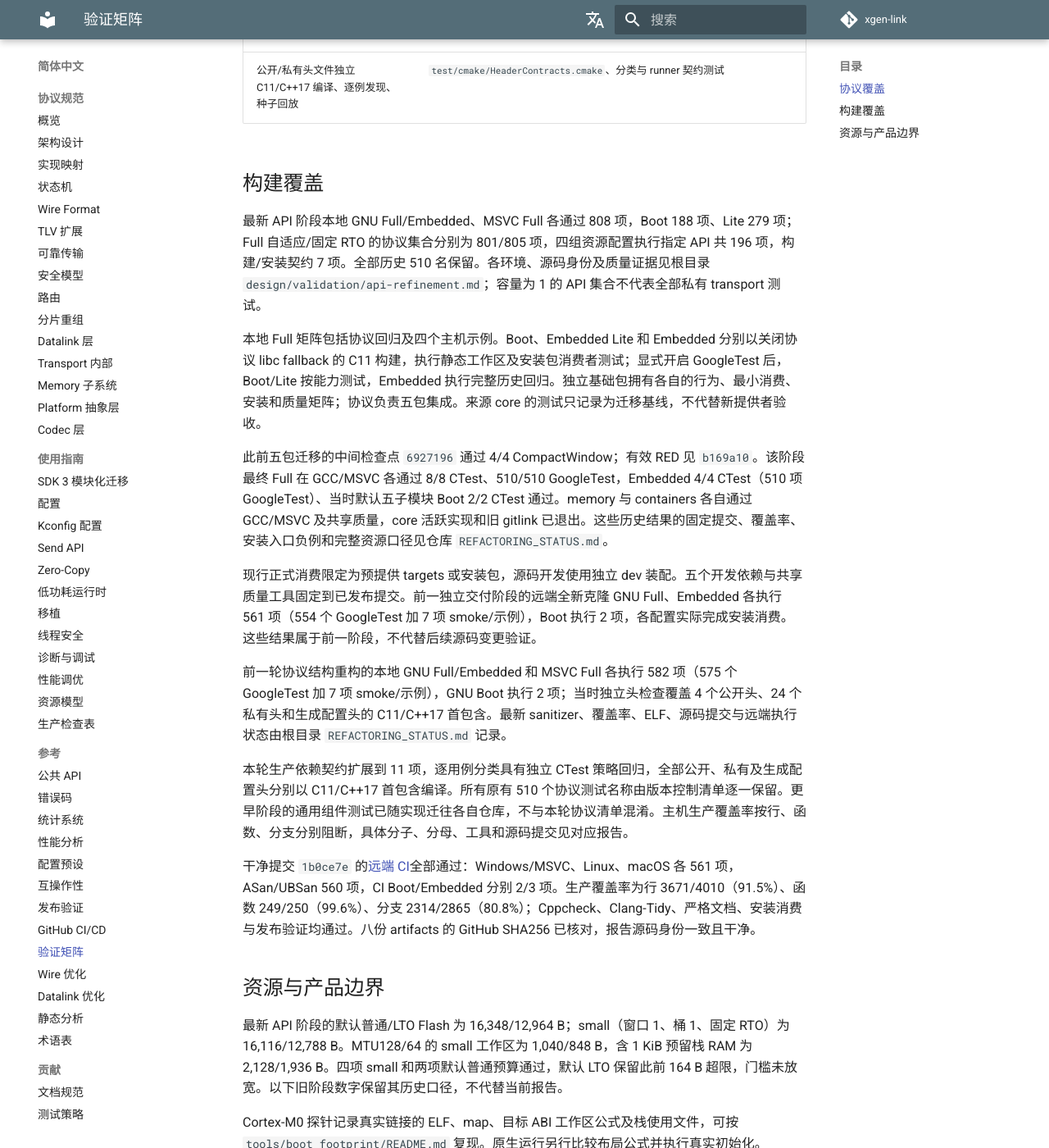
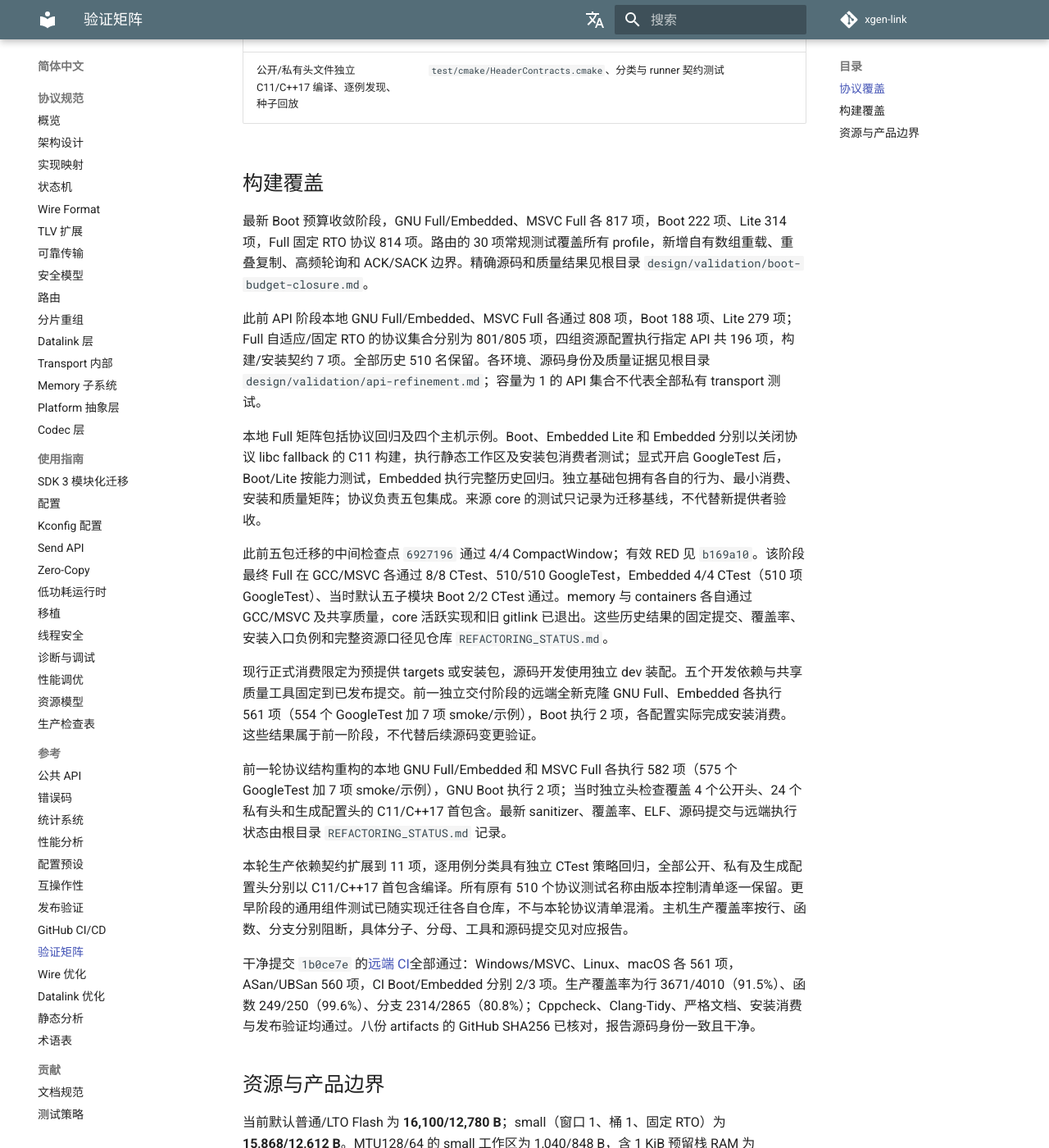
Before and after one commit to X-Gen-Lab/xgen-link, an MkDocs documentation site: the page built from docs/zh/reference/validation-matrix.md, in a window 1280 px wide and 1400 px high, scrolled down 1707 px. Shown: the whole window at 82% size. Built offline with MkDocs 1.6.1 and Material for MkDocs 9.7.7, drawn with Linux system fonts in a browser that asks for light colours; comment, search, counter and statistics services are not loaded; some of the changed text lies outside the part shown.

Commit message:
docs(boot): record closed budgets and final cross-platform evidence

```diff
--- a/docs/zh/reference/validation-matrix.md
+++ b/docs/zh/reference/validation-matrix.md
@@ -29,7 +29,9 @@
 
 ## 构建覆盖
 
-最新 API 阶段本地 GNU Full/Embedded、MSVC Full 各通过 808 项，Boot 188 项、Lite 279 项；Full 自适应/固定 RTO 的协议集合分别为 801/805 项，四组资源配置执行指定 API 共 196 项，构建/安装契约 7 项。全部历史 510 名保留。各环境、源码身份及质量证据见根目录 `design/validation/api-refinement.md`；容量为 1 的 API 集合不代表全部私有 transport 测试。
+最新 Boot 预算收敛阶段，GNU Full/Embedded、MSVC Full 各 817 项，Boot 222 项、Lite 314 项，Full 固定 RTO 协议 814 项。路由的 30 项常规测试覆盖所有 profile，新增自有数组重载、重叠复制、高频轮询和 ACK/SACK 边界。精确源码和质量结果见根目录 `design/validation/boot-budget-closure.md`。
+
+此前 API 阶段本地 GNU Full/Embedded、MSVC Full 各通过 808 项，Boot 188 项、Lite 279 项；Full 自适应/固定 RTO 的协议集合分别为 801/805 项，四组资源配置执行指定 API 共 196 项，构建/安装契约 7 项。全部历史 510 名保留。各环境、源码身份及质量证据见根目录 `design/validation/api-refinement.md`；容量为 1 的 API 集合不代表全部私有 transport 测试。
 
 本地 Full 矩阵包括协议回归及四个主机示例。Boot、Embedded Lite 和 Embedded 分别以关闭协议 libc fallback 的 C11 构建，执行静态工作区及安装包消费者测试；显式开启 GoogleTest 后，Boot/Lite 按能力测试，Embedded 执行完整历史回归。独立基础包拥有各自的行为、最小消费、安装和质量矩阵；协议负责五包集成。来源 core 的测试只记录为迁移基线，不代替新提供者验收。
 
@@ -45,7 +47,7 @@
 
 ## 资源与产品边界
 
-最新 API 阶段的默认普通/LTO Flash 为 16,348/12,964 B；small（窗口 1、桶 1、固定 RTO）为 16,116/12,788 B。MTU128/64 的 small 工作区为 1,040/848 B，含 1 KiB 预留栈 RAM 为 2,128/1,936 B。四项 small 和两项默认普通预算通过，默认 LTO 保留此前 164 B 超限，门槛未放宽。以下旧阶段数字保留其历史口径，不代替当前报告。
+当前默认普通/LTO Flash 为 **16,100/12,780 B**；small（窗口 1、桶 1、固定 RTO）为 **15,868/12,612 B**。MTU128/64 的 small 工作区为 1,040/848 B，含 1 KiB 预留栈 RAM 为 2,128/1,936 B；默认分别为 1,072/880 B 和 2,160/1,968 B。八项预算全部通过，默认 LTO 的原有超限已消除，门槛未放宽，RAM 与单函数栈不增加。以下旧阶段数字保留其历史口径，不代替当前报告。
 
 Cortex-M0 探针记录真实链接的 ELF、map、目标 ABI 工作区公式及栈使用文件，可按 `tools/boot_footprint/README.md` 复现。原生运行另行比较布局公式并执行真实初始化。
 
```
Also changed, not shown: CHANGELOG.md (+2 -0 lines), REFACTORING_STATUS.md (+12 -2 lines), design/adr/0012-transport-resource-contract.md (+2 -2 lines), design/validation/boot-budget-closure.md (+17 -1 lines), docs/en/reference/validation-matrix.md (+4 -2 lines), tools/boot_footprint/README.md (+1 -1 lines).
